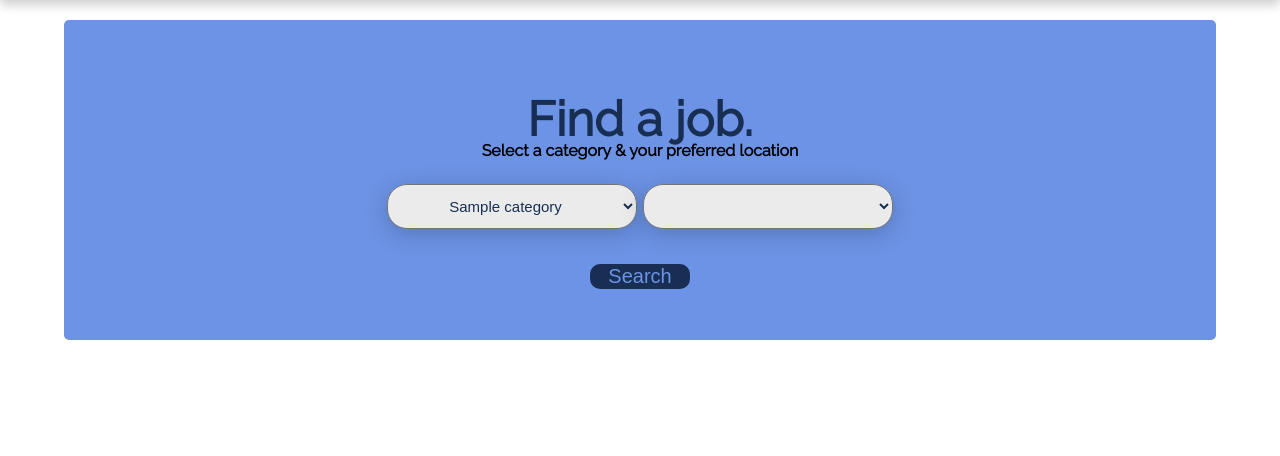
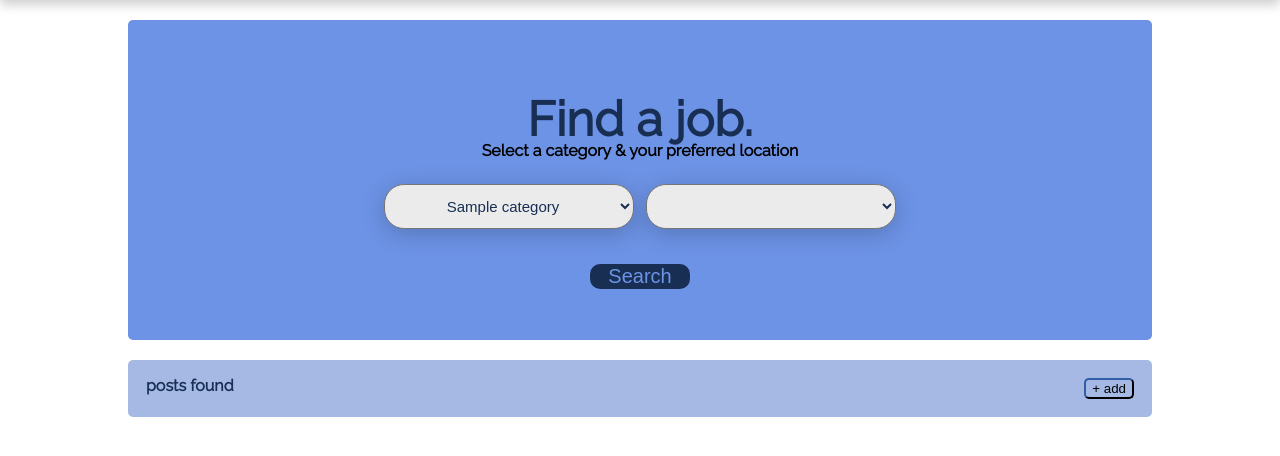
Before and after one commit to yat999/JobLister, a PHP site: page / in a window 1280 px wide. Shown: the part 70-526 px from the top of the page. Run offline with PHP 8.4, Linux system fonts and the light colour scheme; tables that the repository leaves empty or names only in its code hold one stand-in row (values such as "Sample post"); data that the repository does not hold is empty.

Commit message:
Added add post page

```diff
--- a/Styles/Style.css
+++ b/Styles/Style.css
@@ -384,7 +384,7 @@
 
 .searchbox {
     margin: 20px auto;
-    width: 75%;
+    width: 80%;
     height: 350px;
     background-color: #6d93e6;
     border-radius: 5px;
@@ -440,7 +440,7 @@
 
 @media screen and (min-width: 550px) {
     .searchbox {
-        width: 90%;
+        width: 80%;
         overflow: auto;
         height: 320px;
     }
@@ -451,11 +451,51 @@
 
     .searchbox .categories {
         float: left;
-        padding-left: 28%;
+        padding-left: 25%;
     }
 
     .searchbox .location {
         float: right;
-        padding-right: 28%;
+        padding-right: 25%;
     }
 }
+
+.bar {
+    width: 80%;
+    background: #a5b9e4;
+    border: #ccd0d8;
+    border-radius: 5px;
+    color: #182f53;
+    margin: auto;
+    overflow: auto;
+}
+
+    .bar h3 {
+        float: left;
+        padding: 18px;
+    }
+
+    .bar input {
+        float: right;
+        margin: 18px;
+        background: none;
+        border-radius: 5px;
+        border-color: #182f53;
+        cursor: pointer;
+    }
+
+/*==================================
+    Add Post page
+==================================*/
+
+.cont {
+    width: 80%;
+}
+
+.cont .left {
+    float: left;
+}
+
+.cont .right {
+    float: right;
+}
--- a/index.php
+++ b/index.php
@@ -64,4 +64,10 @@
             </div><br>
             <input type="button" value="Search"></button>
         </div>
+        <div class="bar">
+            <h3><?php ?> posts found</h3>
+            <input type="button" value="+ add" onClick="location.href='addPost.php'"></input>
+        </div>
     </main>
+</body>
+</html>
```
Also changed, not shown: addPost.php (added, +40 -0 lines).
